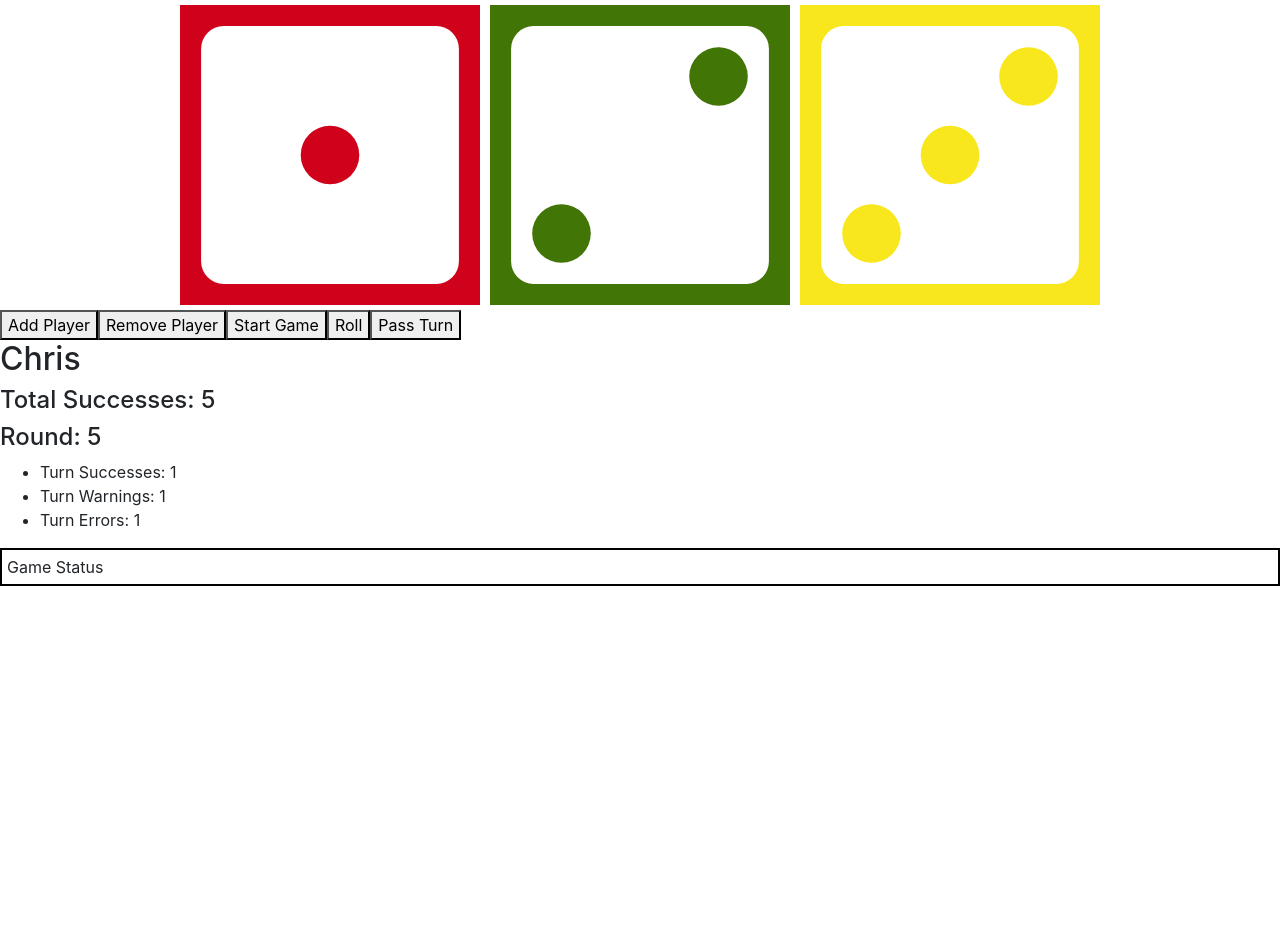
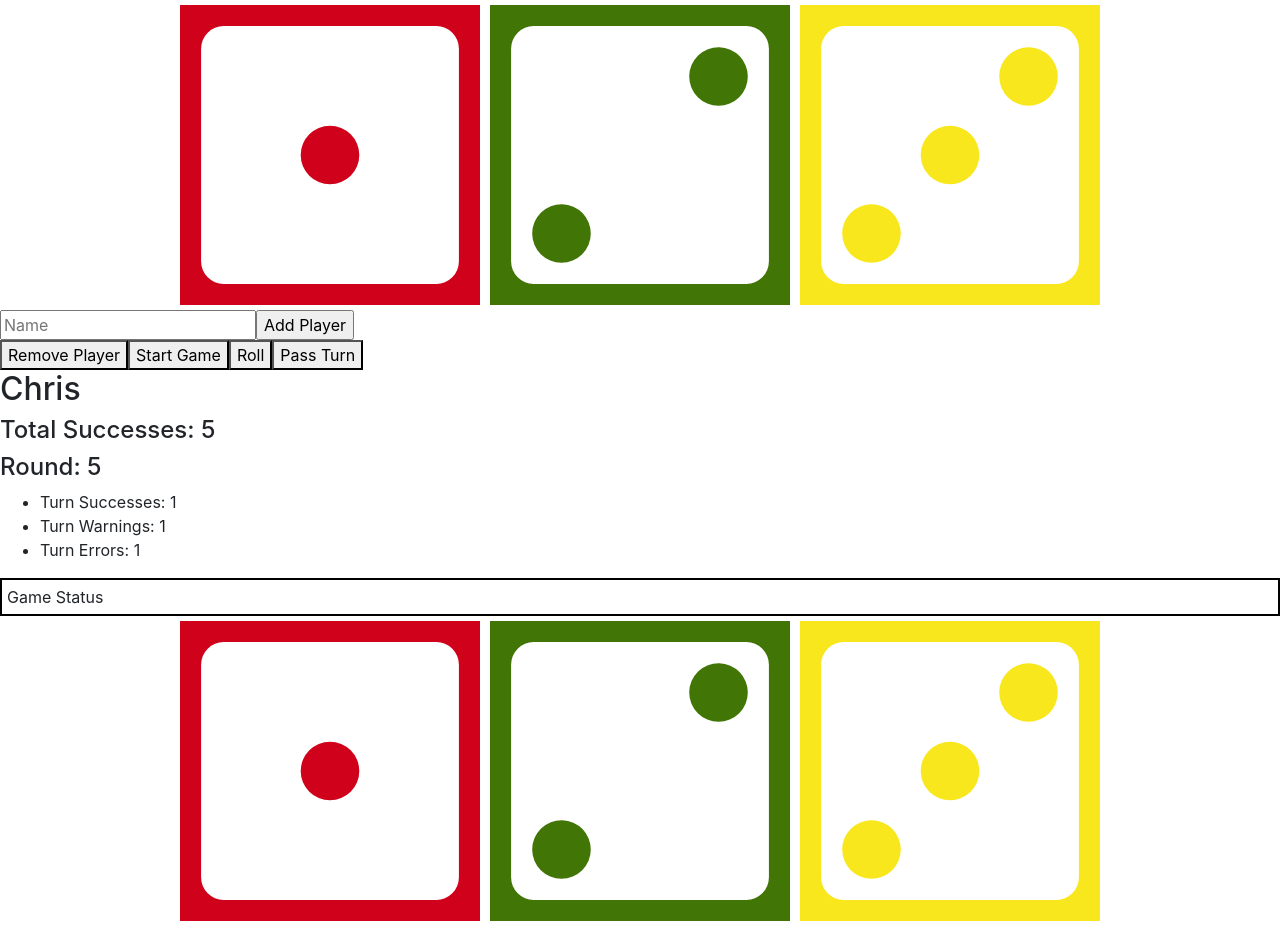
Before and after one commit to preddy1987/Compile-It-Dice-Game, a Vue app in the folder Vue JS/: page / in a window 1280 px wide. Before the commit the page ends 800 px from the top, so only its background shows below. Built offline with nearby package versions, Linux system fonts and the light colour scheme.

Commit message:
added remaining dice

```diff
--- a/Vue JS/src/App.vue
+++ b/Vue JS/src/App.vue
@@ -1,17 +1,22 @@
 <template>
   <div>
     <dice-view :dice="diceData" />
-    <button>Add Player</button>
+    <form action="/action_page.php" @submit.prevent="addPlayerClick">
+      <input type="text" name="name" v-model="playerName" placeholder="Name">
+      <input type="submit" value="Add Player">
+    </form>
     <button>Remove Player</button>
     <button>Start Game</button>
     <button>Roll</button>
     <button>Pass Turn</button>
     <player-status :gameStatus="gameStatus" :turnStatus="turnStatus"/>
     <game-status />
+    <dice-view :dice="remainingDiceData" />
   </div>
 </template>
 
 <script>
+import {serverUrl} from '@/main.js';
 import DiceView from './components/DiceView.vue'
 import PlayerStatus from './components/PlayerStatus.vue'
 import GameStatus from './components/GameStatus.vue'
@@ -27,7 +32,45 @@ export default {
     return {
       diceData: [{value:'1', color:'red'},{value:'2', color:'green'},{value:'3', color:'yellow'}],
       gameStatus: {currentPlayer: 'Chris'},
-      turnStatus: {turnErrors: '1',turnSuccesses:'1',turnWarnings:'1',totalSuccesses:'5',round:'5'}
+      turnStatus: {turnErrors: '1',turnSuccesses:'1',turnWarnings:'1',totalSuccesses:'5',round:'5'},
+      playerName: "",
+      remainingDiceData: [{value:'1', color:'red'},{value:'2', color:'green'},{value:'3', color:'yellow'}]
+    }
+  },
+  methods: {
+    addPlayerClick() {
+      const player = {};
+      player.name = this.playerName;
+
+      let ajaxURL = serverUrl + "api/player";
+
+      //http://localhost:50260/api/player
+      fetch(ajaxURL, {
+          method: 'post',
+          headers: {
+              "Content-Type": "application/json"
+          },
+          body: JSON.stringify(player)
+      })
+      .then((response) => {
+        return response.json();
+      })
+      .then((data) => {
+        window.console.log(data);
+        this.updateRemainingDice(data.turnStatus.remainingDice);
+      })
+      .catch((error) => {
+        window.console.log('Error:', error);
+      });
+    },
+    updateRemainingDice(dice) {
+      window.console.log(dice);
+      this.remainingDiceData = [];
+
+      dice.forEach((die) => {
+        this.remainingDiceData.push({value: 1, color:die.typeName})
+        //{type: 3, numberOfSides: 6, typeName: "Green", sideNames: Array(6)}
+      });
     }
   }
 }
--- a/Vue JS/src/components/DiceView.vue
+++ b/Vue JS/src/components/DiceView.vue
@@ -51,7 +51,7 @@ export default {
       for(let i = 0; i < this.dice.length; i++) {
         data.push({
           id: i,
-          address: this.getImageAddress(this.dice[i].value, this.dice[i].color)
+          address: this.getImageAddress(this.dice[i].value, this.dice[i].color.toLowerCase())
         })
       }
       return data;
--- a/Vue JS/src/main.js
+++ b/Vue JS/src/main.js
@@ -3,11 +3,11 @@ import App from './App.vue';
 import 'bootstrap';
 import 'bootstrap/dist/css/bootstrap.min.css';
 
-window.serverUrl = "http://localhost:50260/";
 
 Vue.config.productionTip = false;
 
 export const eventHandler = new Vue();
+export const serverUrl = "http://localhost:50260/";
 
 new Vue({
   render: h => h(App),
```
